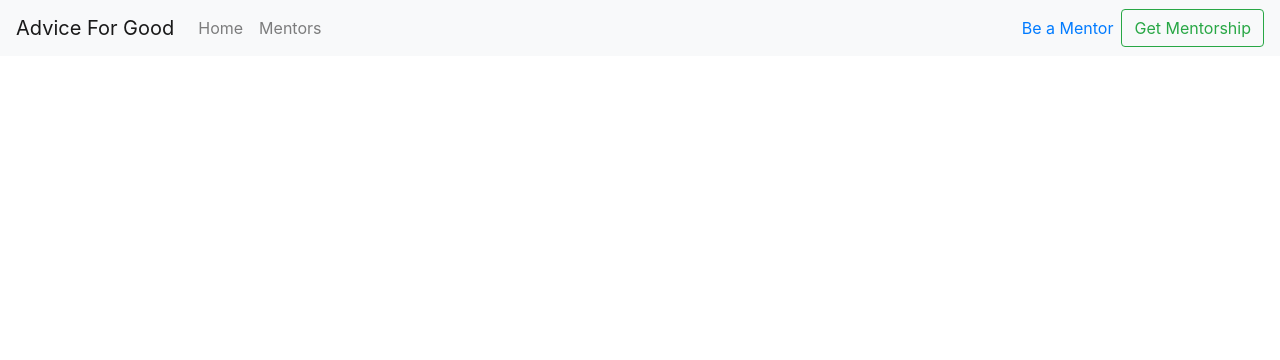
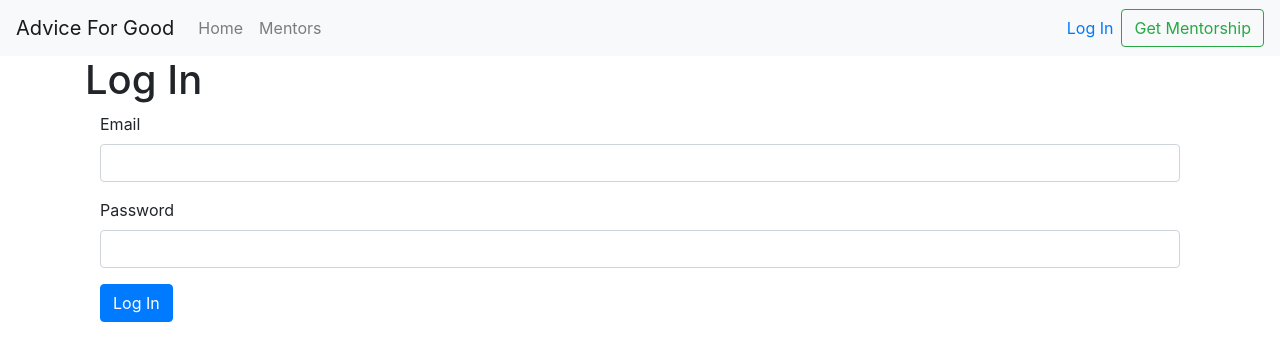
Before and after one commit to itsthechad/adviceforgood, a React (Create React App) app: page /login in a window 1280 px wide. Shown: the top 360 px of the page. Built offline with nearby package versions, Linux system fonts and the light colour scheme.

Commit message:
Create basic log in page

```diff
--- a/src/App.js
+++ b/src/App.js
@@ -8,6 +8,7 @@ import Mentors from './pages/Mentors';
 import MenteeSignup from './pages/MenteeSignup';
 import MentorApply from './pages/MentorApply';
 import Mentor from './pages/Mentor';
+import Login from './pages/Login';
 import MenteeSignupConfirmation from './pages/MenteeSignupConfirmation';
 import MentorApplyConfirmation from './pages/MentorApplyConfirmation';
 
@@ -20,6 +21,7 @@ export default class App extends Component {
                     <Route exact path="/" component={ Home } />
                     <Route exact path="/mentors" component={ Mentors } />
                     <Route exact path="/mentors/:mentorId" component={ Mentor } />
+                    <Route exact path="/login" component={ Login } />
                     <Route exact path="/signup" component={ MenteeSignup } />
                     <Route exact path="/mentor-apply" component={ MentorApply } />
                     <Route exact path="/signup-confirmation" component={ MenteeSignupConfirmation } />
--- a/src/components/Header.js
+++ b/src/components/Header.js
@@ -15,7 +15,7 @@ export default class Header extends Component {
                             <NavLink exact to="/" className="nav-item nav-link" activeClassName='active'>Home</NavLink>
                             <NavLink to="/mentors" className="nav-item nav-link" activeClassName='active'>Mentors</NavLink>
                         </div>
-                        <Link to="/mentor-apply" className="my-2 mx-2 my-lg-0">Be a Mentor</Link>
+                        <Link to="/login" className="my-2 mx-2 my-lg-0">Log In</Link>
                         <Link to="/signup" className="my-2 my-lg-0">
                             <button className="btn btn-outline-success my-2 my-sm-0" type="submit">
                                 Get Mentorship
--- /dev/null
+++ b/src/pages/Login.js
@@ -0,0 +1,106 @@
+import React, { Component } from 'react';
+import classnames from 'classnames';
+
+// Components
+import Page from '../components/Page';
+
+// Services
+import UserService from '../services/UserService';
+
+export default class Login extends Component {
+
+    state = {
+        wasValidated: false,
+    };
+
+    render() {
+        const { email, password, wasValidated } = this.state;
+
+        return (
+            <Page clsPrefix='login'>
+                <h1>Log In</h1>
+
+                {/* Form */}
+                <form
+                    className={ classnames('container', { 'was-validated': wasValidated }) }
+                    id="needs-validation"
+                    noValidate
+                    ref={ (c) => { this.form = c; } }>
+
+                    {/* Email */}
+                    <div className="row">
+                        <div className="col-md-12 mb-3">
+                            <label htmlFor="validationCustom03">Email</label>
+                            <input
+                                name="email"
+                                onChange={ this.handleInputChange }
+                                value={ email }
+                                type="email"
+                                className="form-control"
+                                id="validationCustom01"
+                                required />
+                            <div className="invalid-feedback">
+                                Please provide the email address associated with your Advice for Good account.
+                            </div>
+                        </div>
+                    </div>
+
+                    {/* Password  */}
+                    <div className="row">
+                        <div className="col-md-12 mb-3">
+                            <label htmlFor="validationCustom04">Password</label>
+                        <input
+                            name="password"
+                            onChange={ this.handleInputChange }
+                            value={ password }
+                            type="password"
+                            className="form-control"
+                            id="validationCustom02"
+                            required
+                            minLength="6"
+                            maxLength="20" />
+                            <div className="invalid-feedback">
+                                Please enter your password.
+                            </div>
+                        </div>
+                    </div>
+
+                    {/* Submit */}
+                    <button
+                        className="btn btn-primary"
+                        type="submit"
+                        onClick={ this.onSubmit }>
+                        Log In
+                    </button>
+
+                </form>
+            </Page>
+        );
+    }
+
+    handleInputChange = (e) => {
+        const { target } = e;
+        const value = target.value;
+        const { name } = target;
+
+        this.setState({
+            [name]: value,
+        });
+    }
+
+    onSubmit(e) {
+        const { email, password } = this.state;
+
+        e.preventDefault();
+        e.stopPropagation();
+
+        if (this.form.checkValidity() === true) {
+            UserService.login({ email, password })
+            .then(() => {
+                this.setState({ loginSuccess: true });
+            });
+        } else {
+            this.setState({ wasValidated: true });
+        }
+    }
+}
--- a/src/pages/MentorApply.js
+++ b/src/pages/MentorApply.js
@@ -1,6 +1,6 @@
 import React, { Component } from 'react';
 import classnames from 'classnames';
-import { Editor, EditorState, convertToRaw } from 'draft-js';
+import { Editor, EditorState } from 'draft-js';
 import { Redirect } from 'react-router';
 
 // Components
--- a/src/pages/MentorApplyConfirmation.js
+++ b/src/pages/MentorApplyConfirmation.js
@@ -1,5 +1,4 @@
 import React, { Component } from 'react';
-import { Link } from 'react-router-dom';
 
 // Components
 import Page from '../components/Page';
--- /dev/null
+++ b/src/services/UserService.js
@@ -0,0 +1,12 @@
+import ServiceWrapper from '../utils/ServiceWrapper';
+
+export default class UserService {
+    static login(credentials) {
+        return ServiceWrapper.post('/login', {
+            email: credentials.email,
+            password: credentials.password,
+        })
+        .then(resp => resp)
+        .catch(err => err);
+    }
+}
```
